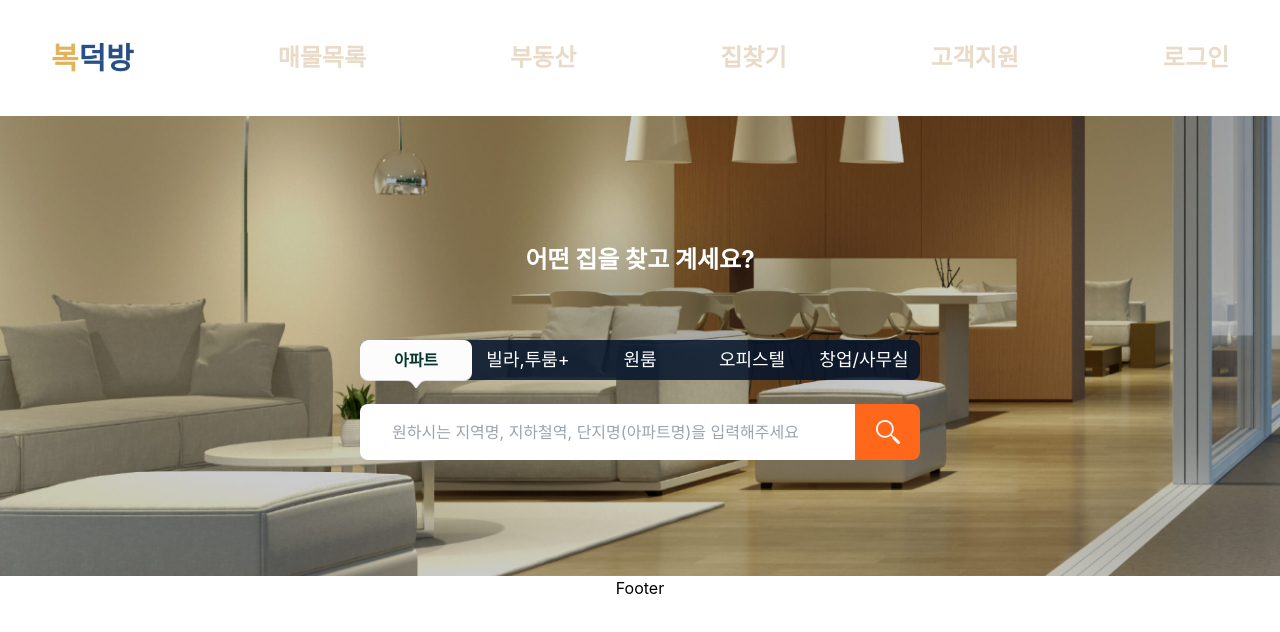
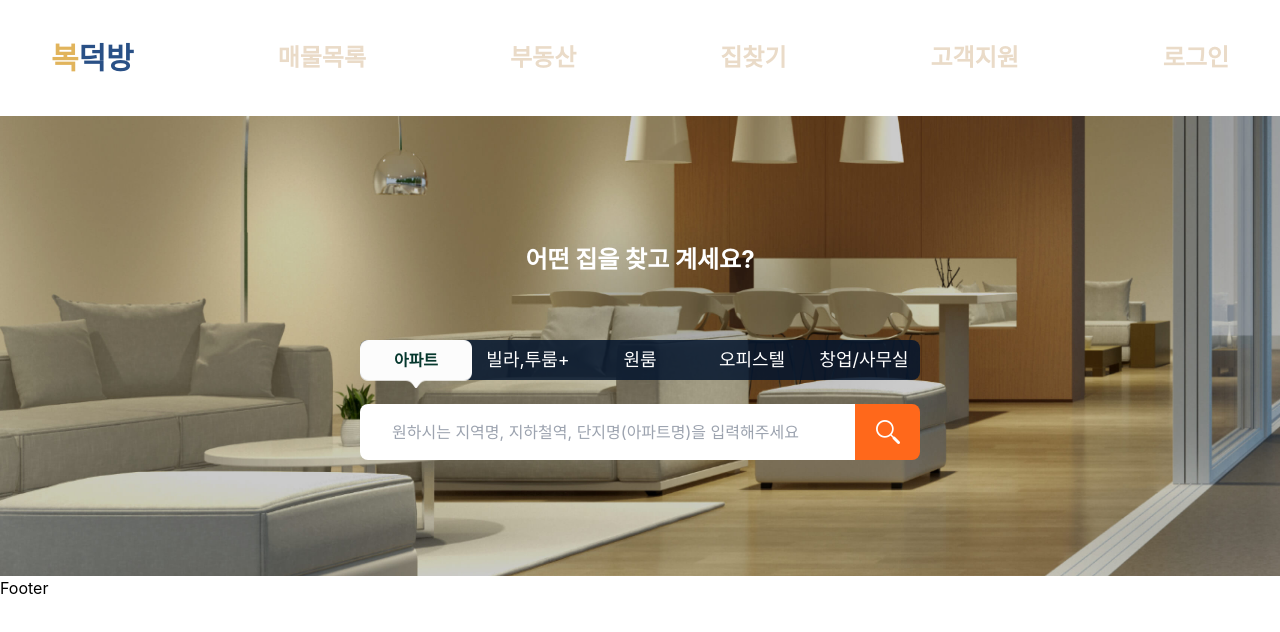
Before and after one commit to FPtrevi/bokdeokbang_mongodb, a React (Create React App) app: page / in a window 1280 px wide. Shown: the top 632 px of the page. Built offline with nearby package versions, Linux system fonts and the light colour scheme.

Commit message:
get index

```diff
--- a/src/App.js
+++ b/src/App.js
@@ -8,13 +8,13 @@ const queryclient = new QueryClient();
 
 function App() {
   return (
-    <div className="App">
+    <>
       <Header />
       <QueryClientProvider client={queryclient}>
         <Outlet />
       </QueryClientProvider>
       <Footer />
-    </div>
+    </>
   );
 }
 
--- a/src/index.js
+++ b/src/index.js
@@ -2,11 +2,22 @@ import React from "react";
 import ReactDOM from "react-dom/client";
 import "./index.css";
 import App from "./App";
+import reportWebVitals from "./reportWebVitals";
+import { RouterProvider, createBrowserRouter } from "react-router-dom";
 import NotFound from "./pages/NotFound";
-import reportWebVitals from "./reportWebVitals";
-import { createBrowserRouter, RouterProvider } from "react-router-dom";
-import Home from "./pages/mainPage/Home";
-import NewPage from "./pages/page1/NewPage";
+import Home from "./pages/MainPage/Home";
+import List from "./pages/List/List";
+import RealEstate from "./pages/RealEstate/RealEstate";
+import SearchHouse from "./pages/SearchHouse/SearchHouse";
+import FrequentlyAskedQuestions from "./pages/Support/FrequentlyAskedQuestions";
+import WriteForm from "./pages/WriteForm";
+import Register from "./pages/Member/Register";
+import Login from "./pages/Member/Login";
+import SupportMain from "./pages/Support/SupportMain";
+import OneonOneAsk from "./pages/Support/OneonOneAsk";
+import Notice from "./pages/Support/Notice/Notice";
+import NoticeDescription from "./pages/Support/Notice/NoticeDescription";
+import SaleDetails from "./pages/List/SaleDetails";
 
 const root = ReactDOM.createRoot(document.getElementById("root"));
 
@@ -20,19 +31,24 @@ const router = createBrowserRouter([
         index: true,
         element: <Home />,
       },
-      { path: "/pageadd", element: <NewPage /> },
-      // /support의 주소 안에서의 새로운 주소 할당
-      // {
-      //   path: "/support",
-      //   element: <SupportMain />,
-      //   children: [
-      //     { index: true, element: <FrequentlyAskedQuestions /> },
-      //     { path: "inquiry", element: <OneonOneAsk /> },
-      //     { path: "notice", element: <Notice /> },
-      //     { path: "notice/:page", element: <Notice /> },
-      //     { path: "notice/detail/:noticeNo", element: <NoticeDescription /> },
-      //   ],
-      // },
+      { path: "/registration/room", element: <WriteForm /> },
+      { path: "/list", element: <List /> },
+      { path: "/list/details/:id", element: <SaleDetails /> },
+      { path: "/realEstate", element: <RealEstate /> },
+      { path: "/searchHouse", element: <SearchHouse /> },
+      {
+        path: "/support",
+        element: <SupportMain />,
+        children: [
+          { index: true, element: <FrequentlyAskedQuestions /> },
+          { path: "inquiry", element: <OneonOneAsk /> },
+          { path: "notice", element: <Notice /> },
+          { path: "notice/:page", element: <Notice /> },
+          { path: "notice/detail/:noticeNo", element: <NoticeDescription /> },
+        ],
+      },
+      { path: "/member/login", element: <Login /> },
+      { path: "/member/register/:category", element: <Register /> },
     ],
   },
 ]);
```
